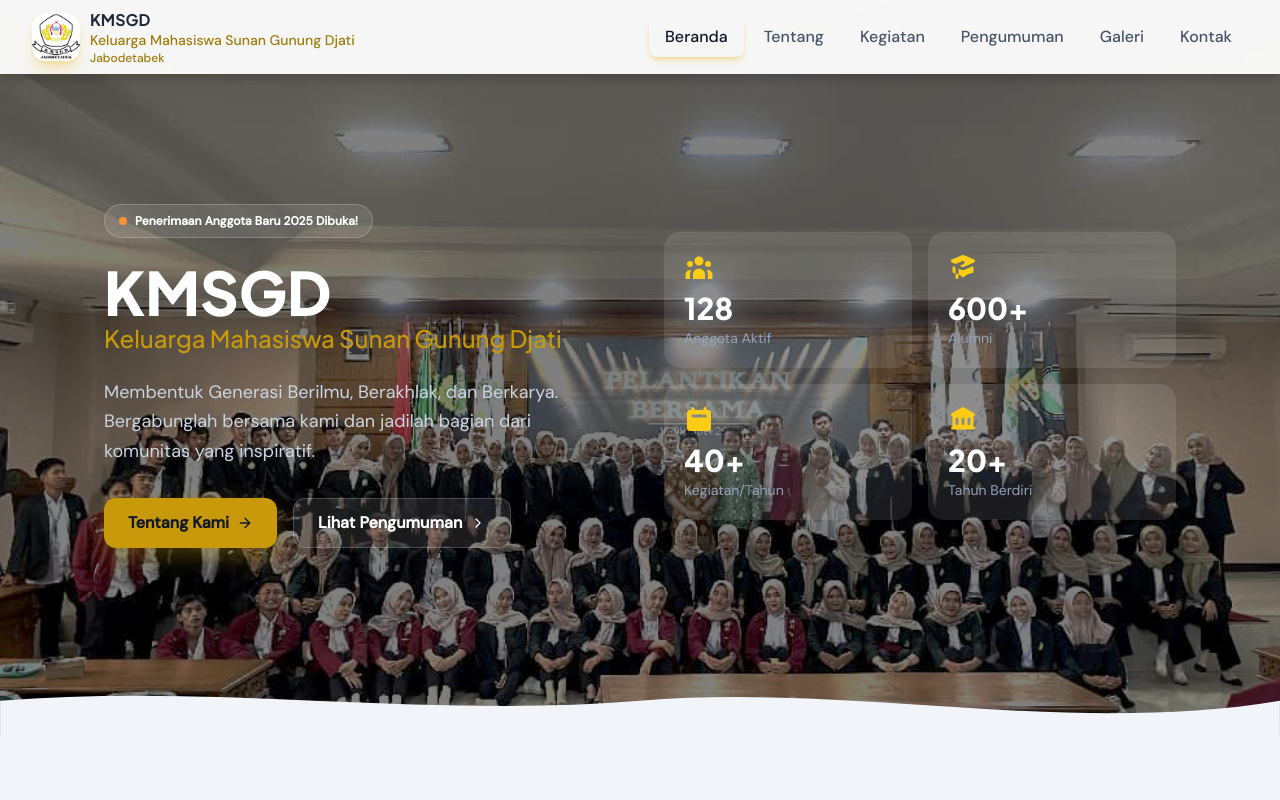
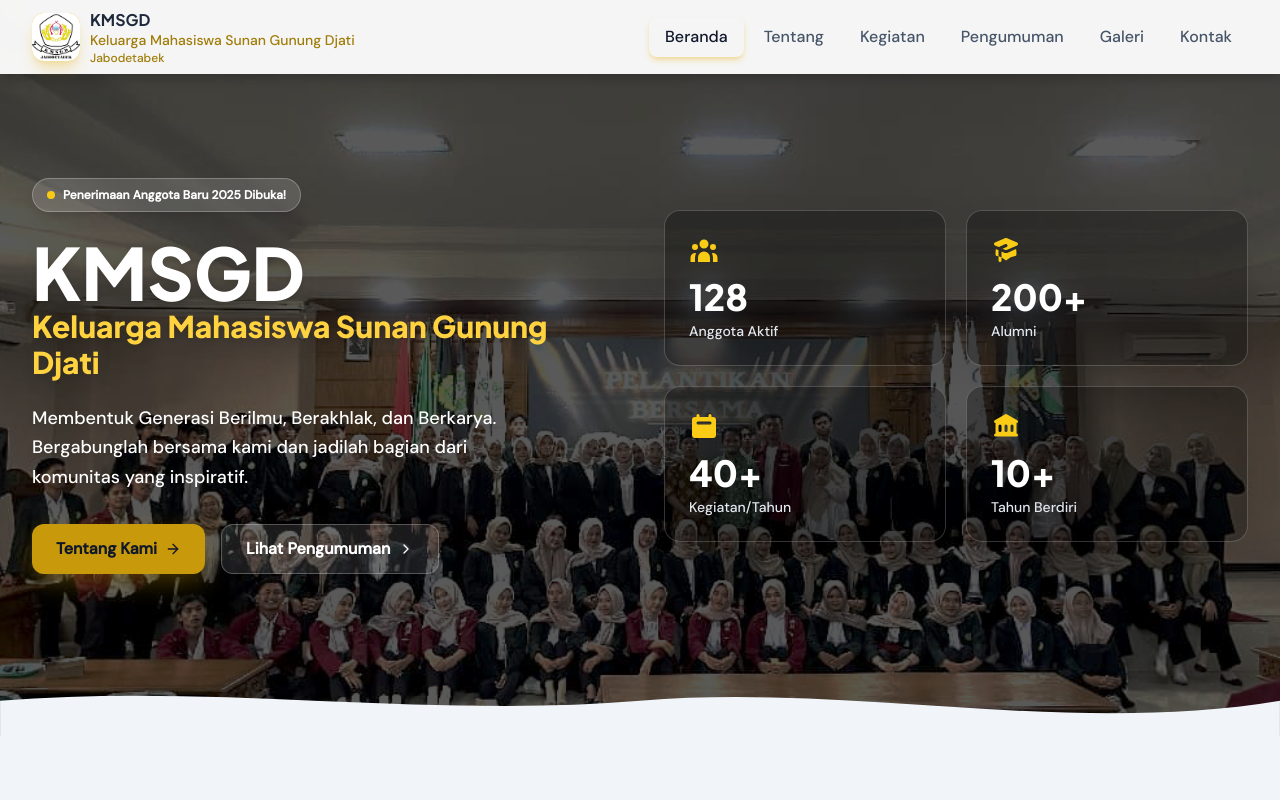
Before and after one commit to Hikmaalakbaar/KMSGD, a React (Vite) app: page / in a window 1280 px wide. Shown: the top 800 px of the page. Built offline with nearby package versions, Linux system fonts and the light colour scheme.

Commit message:
hero pada page home

```diff
--- a/src/data.js
+++ b/src/data.js
@@ -11,7 +11,7 @@ export const asramaInfo = {
   founded: '2005',
   location: 'Jl. Pesantren No. 12, Cirebon, Jawa Barat',
   email: 'info@KMSGD.ac.id',
-  whatsapp: '+62 812-3456-7890',
+  whatsapp: '+62 851-7975-3475',
   description:
     'KMSGD adalah hunian resmi bagi mahasiswa dan santri yang mengedepankan nilai-nilai akademik, spiritual, dan sosial. Berdiri sejak 2005, kami telah membina ratusan generasi berprestasi.',
 }
@@ -369,7 +369,7 @@ export const galeri = [
 
 export const stats = [
   { label: 'Anggota Aktif', value: '128', icon: HiUserGroup },
-  { label: 'Alumni', value: '600+', icon: HiAcademicCap },
+  { label: 'Alumni', value: '200+', icon: HiAcademicCap },
   { label: 'Kegiatan/Tahun', value: '40+', icon: HiCalendar },
-  { label: 'Tahun Berdiri', value: '20+', icon: HiLibrary },
+  { label: 'Tahun Berdiri', value: '10+', icon: HiLibrary },
 ]
--- a/src/pages/Home.jsx
+++ b/src/pages/Home.jsx
@@ -19,16 +19,6 @@ export default function Home() {
     <div>
       {/* ── HERO ─────────────────────────────────────────────── */}
       <section className="relative min-h-[92vh] flex items-center overflow-hidden bg-gradient-to-br from-slate-900 via-slate-800 to-slate-900">
-        {/* Decorative blobs */}
-        <div
-          className="absolute -top-24 -right-24 w-[480px] h-[480px] rounded-full blur-[80px] pointer-events-none"
-          style={{ backgroundColor: "rgba(200, 153, 10, 0.15)" }}
-        />
-        <div
-          className="absolute bottom-0 -left-24 w-[360px] h-[360px] rounded-full blur-[80px] pointer-events-none"
-          style={{ backgroundColor: "rgba(192, 24, 90, 0.10)" }}
-        />
-        {/* Grid overlay */}
         <div
           className="absolute inset-0"
           style={{
@@ -38,29 +28,33 @@ export default function Home() {
             backgroundRepeat: "no-repeat",
           }}
         />
-        <div className="absolute inset-0 bg-black/50" />
+
+        {/* Overlay dibuat lebih gelap agar teks lebih jelas */}
+        <div className="absolute inset-0 bg-black/65" />
 
         <div className="relative px-4 pt-20 pb-16 mx-auto max-w-7xl sm:px-6 lg:px-8">
           <div className="grid items-center gap-12 lg:grid-cols-2">
             {/* Left */}
             <div className="animate-fade-up">
-              <div className="inline-flex items-center gap-2 bg-white/10 backdrop-blur-sm border border-white/20 text-white text-xs font-semibold px-3.5 py-2 rounded-full mb-6">
-                <span className="w-2 h-2 bg-orange-400 rounded-full animate-pulse"></span>
+              <div className="inline-flex items-center gap-2 bg-white/15 backdrop-blur-md border border-white/25 text-white text-xs font-semibold px-3.5 py-2 rounded-full mb-6 shadow-lg">
+                <span className="w-2 h-2 bg-yellow-400 rounded-full animate-pulse"></span>
                 Penerimaan Anggota Baru 2025 Dibuka!
               </div>
 
               <h1 className="flex flex-col">
-                <span className="font-display font-extrabold text-white sm:text-6xl leading-[1.1]">
+                <span className="font-display font-extrabold text-white text-6xl sm:text-7xl leading-[1.05] drop-shadow-lg">
                   KMSGD
                 </span>
+
                 <span
-                  className="mb-6 text-2xl font-medium text-start"
-                  style={{ color: "#C8990A" }}
+                  className="mb-6 text-2xl font-extrabold text-start drop-shadow-lg sm:text-3xl"
+                  style={{ color: "#FFD23F" }}
                 >
                   Keluarga Mahasiswa Sunan Gunung Djati
                 </span>
               </h1>
-              <p className="max-w-lg mb-8 text-lg leading-relaxed text-slate-300">
+
+              <p className="max-w-lg mb-8 text-lg font-medium leading-relaxed text-white drop-shadow-md">
                 {asramaInfo.tagline}. Bergabunglah bersama kami dan jadilah
                 bagian dari komunitas yang inspiratif.
               </p>
@@ -68,7 +62,7 @@ export default function Home() {
               <div className="flex flex-wrap gap-4">
                 <Link
                   to="/tentang"
-                  className="inline-flex items-center gap-2 text-slate-900 font-semibold px-6 py-3 rounded-xl transition-all duration-200 shadow-xl hover:-translate-y-0.5"
+                  className="inline-flex items-center gap-2 text-slate-900 font-bold px-6 py-3 rounded-xl transition-all duration-200 shadow-xl hover:-translate-y-0.5"
                   style={{
                     backgroundColor: "#C8990A",
                     boxShadow: "0 8px 24px rgba(200, 153, 10, 0.35)",
@@ -82,9 +76,10 @@ export default function Home() {
                 >
                   Tentang Kami <ArrowRight size={16} />
                 </Link>
+
                 <Link
                   to="/pengumuman"
-                  className="inline-flex items-center gap-2 px-6 py-3 font-semibold text-white transition-all duration-200 border bg-white/10 hover:bg-white/20 backdrop-blur-sm border-white/20 rounded-xl"
+                  className="inline-flex items-center gap-2 px-6 py-3 font-bold text-white transition-all duration-200 border bg-white/10 hover:bg-white/20 backdrop-blur-md border-white/25 rounded-xl"
                 >
                   Lihat Pengumuman <ChevronRight size={16} />
                 </Link>
@@ -92,17 +87,23 @@ export default function Home() {
             </div>
 
             {/* Right — Stats cards */}
-            <div className="grid grid-cols-2 gap-4 delay-200 animate-fade-up">
+            <div className="grid grid-cols-2 gap-5 delay-200 animate-fade-up">
               {stats.map((s, i) => (
                 <div
                   key={i}
-                  className="p-5 transition-all duration-300 bg-white/10 first-letter:border border-white/15 rounded-2xl hover:bg-white/15 hover:-translate-y-1"
+                  className="p-6 transition-all duration-300 border shadow-2xl bg-black/30 border-white/20 rounded-2xl backdrop-blur-xl hover:bg-black/40 hover:-translate-y-1"
                 >
-                  <div className="mb-2 text-3xl text-yellow-400"><s.icon /></div>
-                  <p className="text-3xl font-extrabold text-white font-display">
+                  <div className="mb-3 text-3xl text-yellow-400">
+                    <s.icon />
+                  </div>
+
+                  <p className="text-4xl font-extrabold text-white font-display drop-shadow-md">
                     {s.value}
                   </p>
-                  <p className="text-slate-400 text-sm mt-0.5">{s.label}</p>
+
+                  <p className="mt-1 text-sm font-medium text-slate-200 drop-shadow-sm">
+                    {s.label}
+                  </p>
                 </div>
               ))}
             </div>
```
